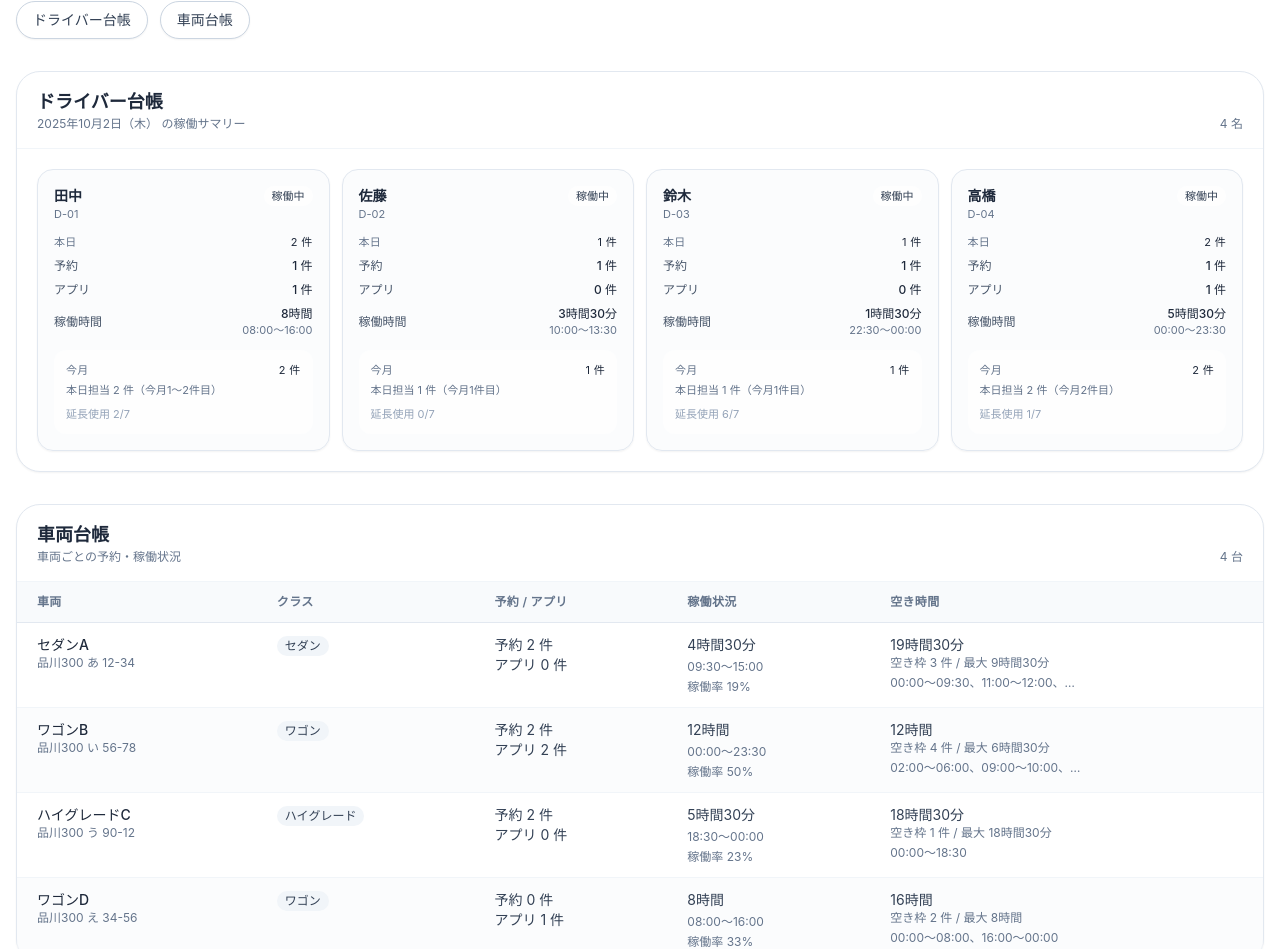
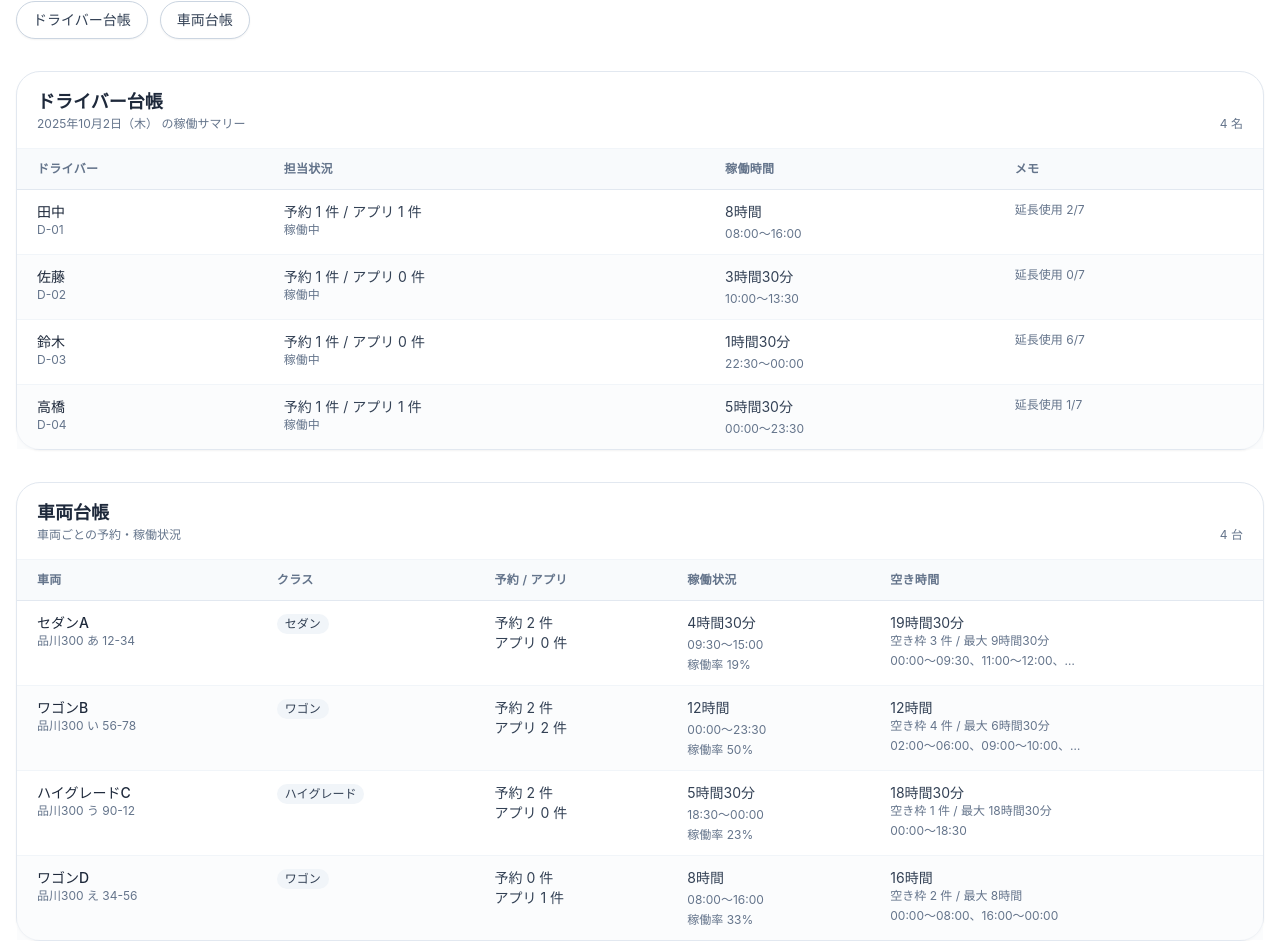
Before and after one commit to motohide404/HireDispatchDesk, a React app in the folder client/: page / in a window 1280 px wide. Shown: the part 868-1817 px from the top of the page. Built offline with nearby package versions, Linux system fonts and the light colour scheme; the HTML template or start-up script is replaced by a standard one.

Commit message:
Revert "Refine driver ledger layout with monthly metrics (#34)"
This reverts commit 9df847f7b21c4cdb3e35f76619385be7d7a23a0f.

```diff
--- a/client/src/components/VehicleDispatchBoardMock.tsx
+++ b/client/src/components/VehicleDispatchBoardMock.tsx
@@ -506,21 +506,10 @@ export default function VehicleDispatchBoardMock() {
         bookingCount: 0,
         dutyCount: 0,
         mergedIntervals: [] as Interval[],
-        busyMinutes: 0,
-        todaysAssignmentCount: 0,
-        monthlyTotalAssignments: 0,
-        todaysOrdinalRange: null as null | { start: number; end: number }
+        busyMinutes: 0
       }));
     }
     const dayEnd = dayStart + DAY_MS;
-    const monthStart = new Date(viewDateObj.getFullYear(), viewDateObj.getMonth(), 1).getTime();
-    const monthEnd = new Date(viewDateObj.getFullYear(), viewDateObj.getMonth() + 1, 1).getTime();
-
-    const toAssignment = (id: string, start: string) => ({
-      id,
-      start: new Date(start).getTime()
-    });
-
     return DRIVERS.map((driver) => {
       const todaysBookings = bookings
         .filter((b) => b.driverId === driver.id)
@@ -534,41 +523,12 @@ export default function VehicleDispatchBoardMock() {
       const busyMinutes = Math.round(
         mergedIntervals.reduce((acc, interval) => acc + (interval.end - interval.start) / 60000, 0)
       );
-
-      const monthlyAssignments = [
-        ...bookings
-          .filter((b) => b.driverId === driver.id)
-          .map((b) => toAssignment(`booking-${b.id}`, b.start))
-          .filter((assignment) => assignment.start >= monthStart && assignment.start < monthEnd),
-        ...appDuties
-          .filter((duty) => duty.driverId === driver.id)
-          .map((duty) => toAssignment(`duty-${duty.id}`, duty.start))
-          .filter((assignment) => assignment.start >= monthStart && assignment.start < monthEnd)
-      ].sort((a, b) => a.start - b.start);
-
-      const todaysAssignmentCount = todaysBookings.length + todaysDuties.length;
-      const todaysAssignmentIndexes = monthlyAssignments
-        .map((assignment, index) => ({ assignment, index }))
-        .filter(({ assignment }) => assignment.start >= dayStart && assignment.start < dayEnd)
-        .map(({ index }) => index + 1);
-
-      let todaysOrdinalRange: null | { start: number; end: number } = null;
-      if (todaysAssignmentIndexes.length > 0) {
-        todaysOrdinalRange = {
-          start: todaysAssignmentIndexes[0],
-          end: todaysAssignmentIndexes[todaysAssignmentIndexes.length - 1]
-        };
-      }
-
       return {
         driver,
         bookingCount: todaysBookings.length,
         dutyCount: todaysDuties.length,
         mergedIntervals,
-        busyMinutes,
-        todaysAssignmentCount,
-        monthlyTotalAssignments: monthlyAssignments.length,
-        todaysOrdinalRange
+        busyMinutes
       };
     });
   }, [appDuties, bookings, viewDateObj]);
@@ -1433,85 +1393,63 @@ export default function VehicleDispatchBoardMock() {
                 </div>
                 <span className="text-xs text-slate-500">{driverDailySummaries.length} 名</span>
               </div>
-              <div className="px-5 py-5">
-                <div className="grid gap-3 sm:grid-cols-2 lg:grid-cols-4">
+              <div className="overflow-x-auto">
+                <table className="min-w-full divide-y divide-slate-200 text-sm">
+                  <thead className="bg-slate-50 text-xs uppercase tracking-wide text-slate-500">
+                    <tr>
+                      <th scope="col" className="px-5 py-3 text-left font-semibold">
+                        ドライバー
+                      </th>
+                      <th scope="col" className="px-5 py-3 text-left font-semibold">
+                        担当状況
+                      </th>
+                      <th scope="col" className="px-5 py-3 text-left font-semibold">
+                        稼働時間
+                      </th>
+                      <th scope="col" className="px-5 py-3 text-left font-semibold">
+                        メモ
+                      </th>
+                    </tr>
+                  </thead>
+                  <tbody className="divide-y divide-slate-100 text-slate-700">
                     {driverDailySummaries.map((summary) => {
-                    const {
-                      driver,
-                      bookingCount,
-                      dutyCount,
-                      mergedIntervals,
-                      busyMinutes,
-                      todaysAssignmentCount,
-                      monthlyTotalAssignments,
-                      todaysOrdinalRange
-                    } = summary;
+                      const { driver, bookingCount, dutyCount, mergedIntervals, busyMinutes } = summary;
                       const totalAssignments = bookingCount + dutyCount;
                       const statusLabel = totalAssignments > 0 ? "稼働中" : "待機";
                       const firstInterval = mergedIntervals[0];
                       const lastInterval = mergedIntervals[mergedIntervals.length - 1];
-                    const ordinalLabel = todaysOrdinalRange
-                      ? todaysOrdinalRange.start === todaysOrdinalRange.end
-                        ? `今月${todaysOrdinalRange.start}件目`
-                        : `今月${todaysOrdinalRange.start}〜${todaysOrdinalRange.end}件目`
-                      : "本日担当なし";
                       return (
-                      <article
-                        key={driver.id}
-                        className="flex h-full flex-col justify-between rounded-2xl border border-slate-200 bg-slate-50/60 p-4 text-xs text-slate-600 shadow-sm"
-                      >
-                        <div className="flex items-start justify-between gap-3">
+                        <tr key={driver.id} className="even:bg-slate-50/60">
+                          <td className="px-5 py-3 align-top">
+                            <div className="font-medium text-slate-800">{driver.name}</div>
+                            <div className="text-xs text-slate-500">{driver.code}</div>
+                          </td>
+                          <td className="px-5 py-3 align-top">
                             <div>
-                            <div className="text-sm font-semibold text-slate-800">{driver.name}</div>
-                            <div className="text-[11px] text-slate-500">{driver.code}</div>
-                          </div>
-                          <span className="inline-flex items-center rounded-full bg-white/80 px-2 py-0.5 text-[11px] font-medium text-slate-700">
-                            {statusLabel}
-                          </span>
-                        </div>
-
-                        <div className="mt-3 space-y-2">
-                          <div className="flex items-center justify-between text-[11px] uppercase tracking-wide text-slate-500">
-                            <span>本日</span>
-                            <span className="text-slate-800">{totalAssignments} 件</span>
-                          </div>
-                          <div className="flex items-center justify-between">
-                            <span>予約</span>
-                            <span className="font-medium text-slate-800">{bookingCount} 件</span>
-                          </div>
-                          <div className="flex items-center justify-between">
-                            <span>アプリ</span>
-                            <span className="font-medium text-slate-800">{dutyCount} 件</span>
-                          </div>
-                          <div className="flex items-center justify-between">
-                            <span>稼働時間</span>
+                              予約 {bookingCount} 件 / アプリ {dutyCount} 件
+                            </div>
+                            <div className="text-xs text-slate-500">{statusLabel}</div>
+                          </td>
+                          <td className="px-5 py-3 align-top">
                             {busyMinutes > 0 && firstInterval && lastInterval ? (
-                              <div className="text-right">
-                                <div className="font-medium text-slate-800">{formatMinutesLabel(busyMinutes)}</div>
-                                <div className="text-[11px] text-slate-500">
+                              <div className="space-y-1">
+                                <div>{formatMinutesLabel(busyMinutes)}</div>
+                                <div className="text-xs text-slate-500">
                                   {formatTimeInJst(firstInterval.start)}〜{formatTimeInJst(lastInterval.end)}
                                 </div>
                               </div>
                             ) : (
-                              <span className="text-slate-500">終日空き</span>
+                              <div className="text-slate-500">終日空き</div>
                             )}
-                          </div>
-                        </div>
-
-                        <div className="mt-3 rounded-xl bg-white/70 p-3">
-                          <div className="flex items-center justify-between text-[11px] uppercase tracking-wide text-slate-500">
-                            <span>今月</span>
-                            <span className="text-slate-800">{monthlyTotalAssignments} 件</span>
-                          </div>
-                          <div className="mt-1 text-[11px] text-slate-500">
-                            {todaysAssignmentCount > 0 ? `本日担当 ${todaysAssignmentCount} 件（${ordinalLabel}）` : ordinalLabel}
-                          </div>
-                          <div className="mt-2 text-[11px] text-slate-400">延長使用 {driver.extUsed}/7</div>
-                        </div>
-                      </article>
+                          </td>
+                          <td className="px-5 py-3 align-top text-xs text-slate-500">
+                            延長使用 {driver.extUsed}/7
+                          </td>
+                        </tr>
                       );
                     })}
-                </div>
+                  </tbody>
+                </table>
               </div>
             </div>
           </section>
```
Lines whose indentation alone changed are shown as unchanged.
